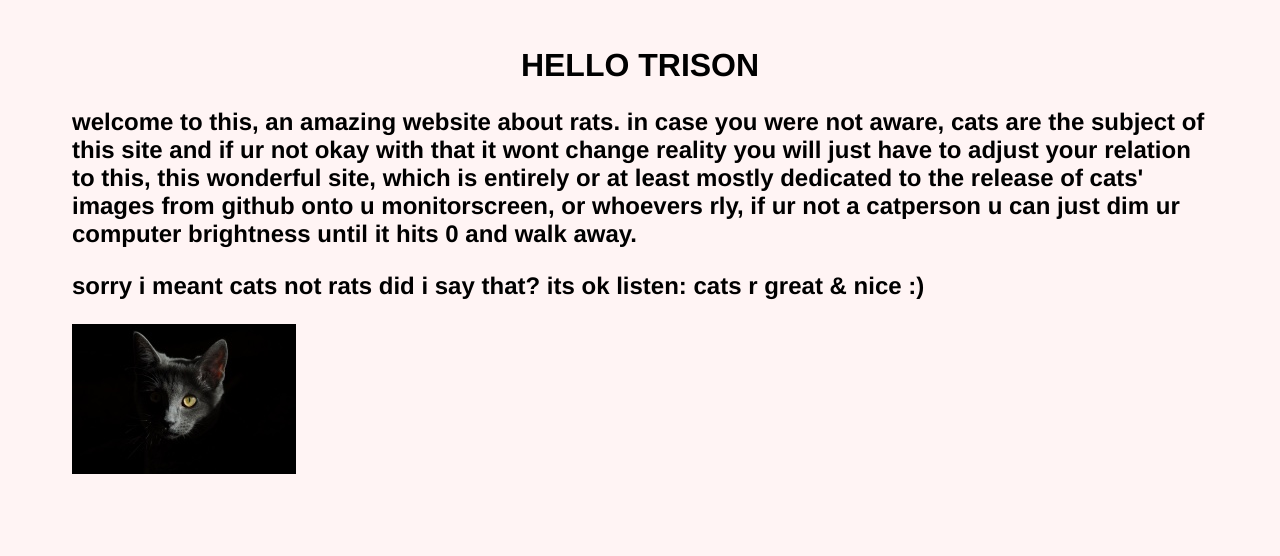
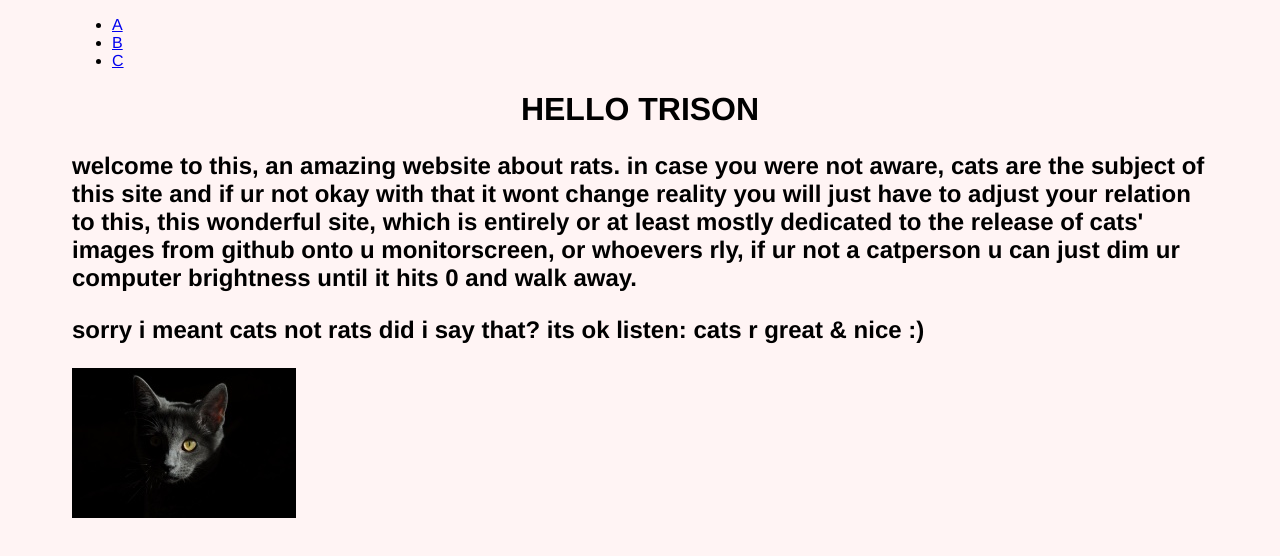
Before and after one commit to femonymity/cathub, a plain HTML site: page index.html in a window 1280 px wide. Drawn offline with Linux system fonts and the light colour scheme.

Commit message:
add some nav placeholders

```diff
--- a/index.html
+++ b/index.html
@@ -10,11 +10,14 @@
 
   </head>
   <body>
-    <div class="hero??">
-      <a href="#">
-        <img src="" alt="">
-      </a>
+    <div class="nav">
+      <ul>
+        <li><a href="#">A</a></li>
+        <li><a href="#">B</a></li>
+        <li><a href="#">C</a></li>
+      </ul>
     </div>
+
     <div class="intro">
       <h1>HELLO TRISON</h1>
       <h2>
```
